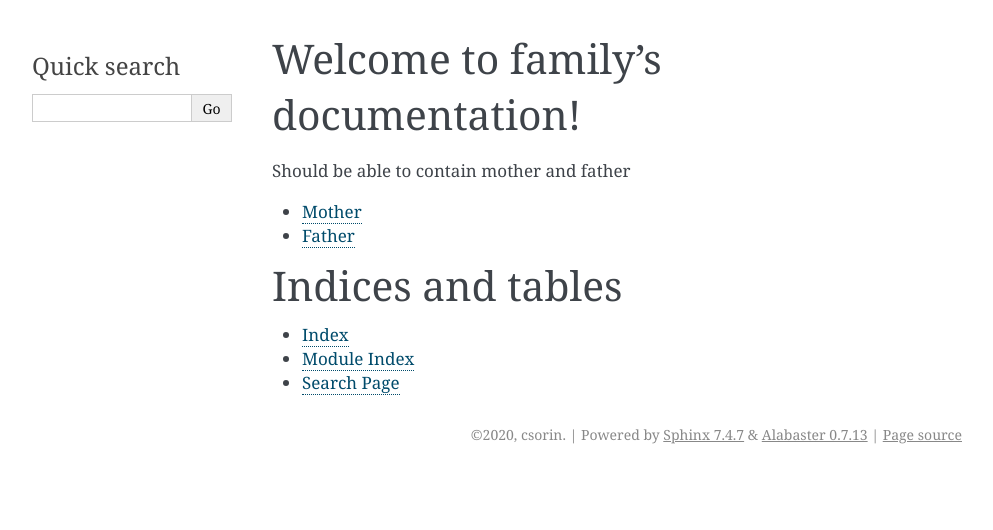
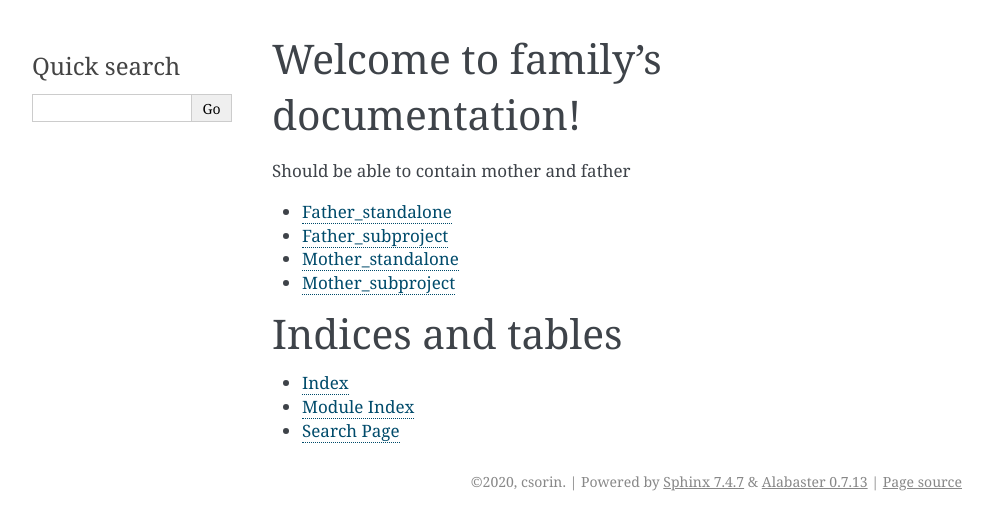
Before and after one commit to KarateDev/family, a Sphinx documentation site: the page built from docs/index.rst, in a window 1280 px wide. Shown: the top 530 px of the page, without its empty margins (148-1141 px from the left). Built offline with Sphinx 7.4.7, drawn with Linux system fonts in a browser that asks for light colours.

Commit message:
try debbuging update issues

```diff
--- a/docs/index.rst
+++ b/docs/index.rst
@@ -12,8 +12,10 @@ Welcome to family's documentation!
 
 Should be able to contain mother and father
 
-* `Mother <https://family-test.readthedocs.io/projects/mother/en/latest/>`_
-* `Father <https://family-test.readthedocs.io/projects/father/en/latest/>`_
+* `Father_standalone <https://father.readthedocs.io/en/latest/>`_
+* `Father_subproject <https://family-test.readthedocs.io/projects/father/en/latest/>`_
+* `Mother_standalone <https://family-test.readthedocs.io/projects/mother/en/latest/>`_
+* `Mother_subproject <https://mother.readthedocs.io/en/latest/>`_
 
 
 Indices and tables
```
